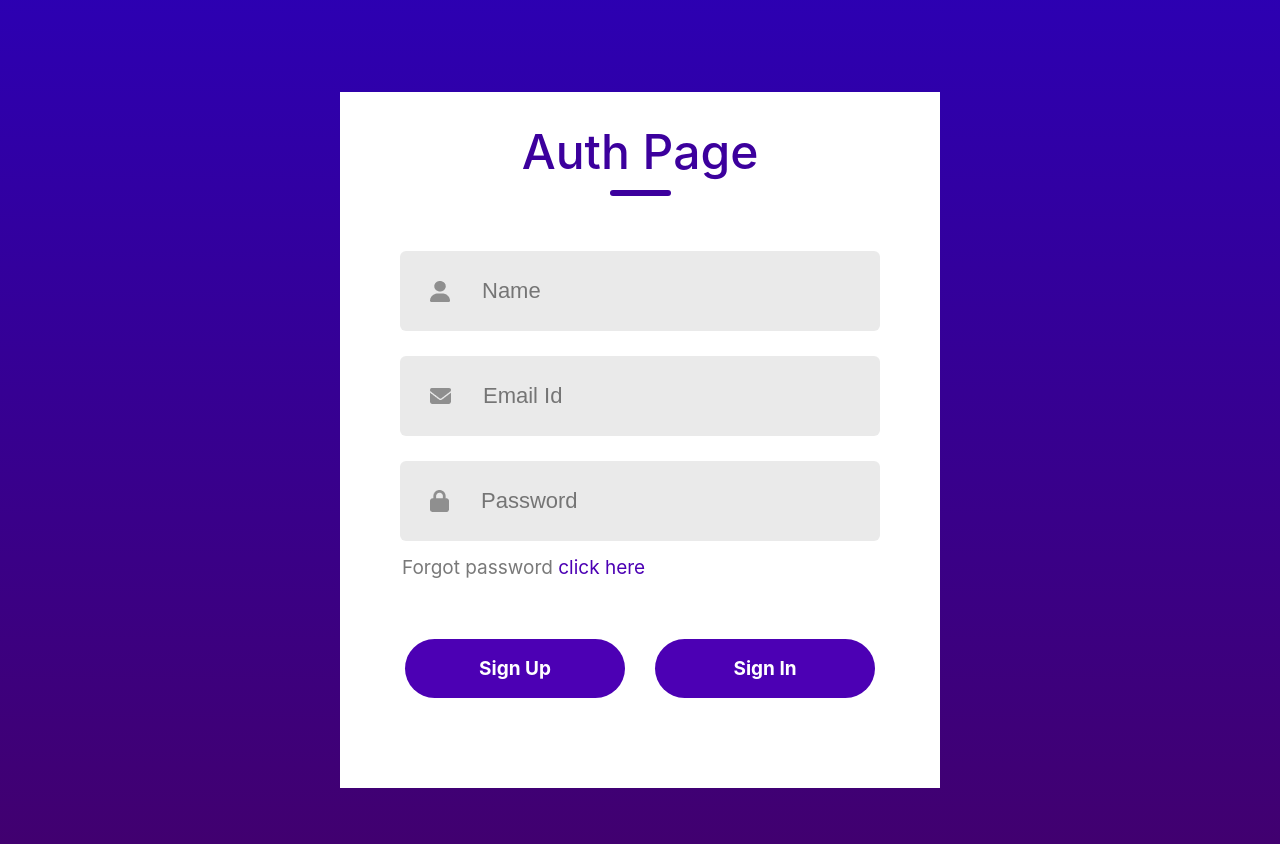
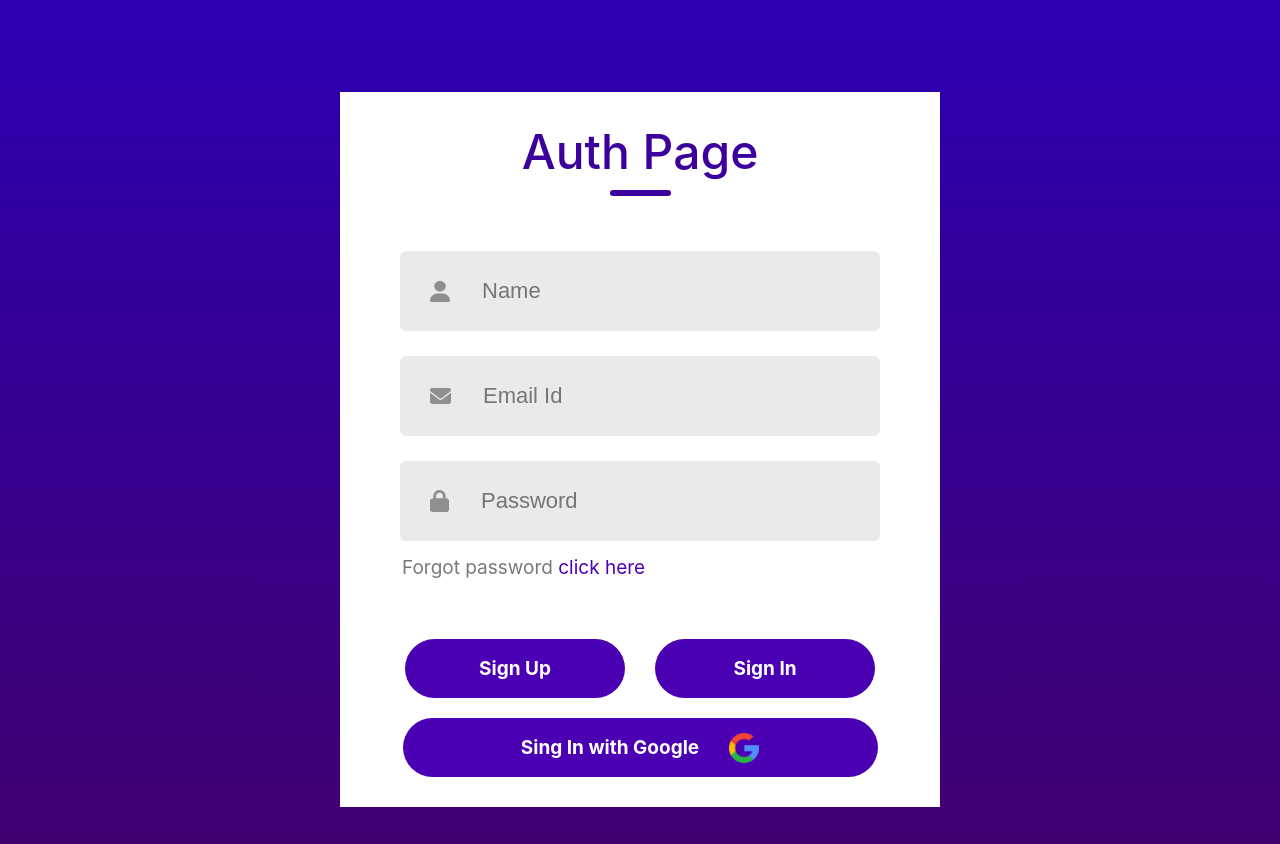
Before and after one commit to anshulgaharwal/login-signup, a React (Create React App) app: page / in a window 1280 px wide. Shown: the part 108-952 px from the top of the page. Built offline with nearby package versions, Linux system fonts and the light colour scheme.

Commit message:
added google icon

```diff
--- a/src/components/loginSignup/loginSignup.css
+++ b/src/components/loginSignup/loginSignup.css
@@ -75,7 +75,10 @@
 
 .submit-container{
     display: flex;
-    margin: 60px auto;
+    margin-top: 60px;
+    margin-bottom: 20px;
+    margin-left: auto;
+    margin-right: auto;
     gap: 30px;
 }
 
@@ -92,3 +95,24 @@
     align-items: center;
     justify-content: center;
 }
+
+.google{
+    display: flex;
+    gap: 30px;
+    background: #4c00b4;
+    height: 59px;
+    width: 475px;
+    border-radius: 50px;
+    margin: 0px auto;
+    justify-content: center;
+    align-items: center;
+    color: #fff;
+    font-size: 19px;
+    font-weight: 700;
+    cursor: pointer;
+}
+
+.google img{
+    height: 30px;
+    width: 30px;
+}
--- a/src/components/loginSignup/loginSignup.jsx
+++ b/src/components/loginSignup/loginSignup.jsx
@@ -4,6 +4,7 @@ import './LoginSignup.css'
 import user_icon from '../Assets/person.png'
 import email_icon from '../Assets/email.png'
 import password_icon from '../Assets/password.png'
+import google_icon from '../Assets/google.png'
 
 const LoginSignup = () => {
     return(
@@ -32,6 +33,10 @@ const LoginSignup = () => {
                     <div className="submit">Sign Up</div>
                     <div className="submit">Sign In</div>
                 </div>
+                <div className="google">
+                    <div className="text-google">Sing In with Google</div>
+                    <img src= {google_icon} alt="" />
+                </div>
             </div>
         </div>
     );
```
Also changed, not shown: src/components/assets/google.png (added).
